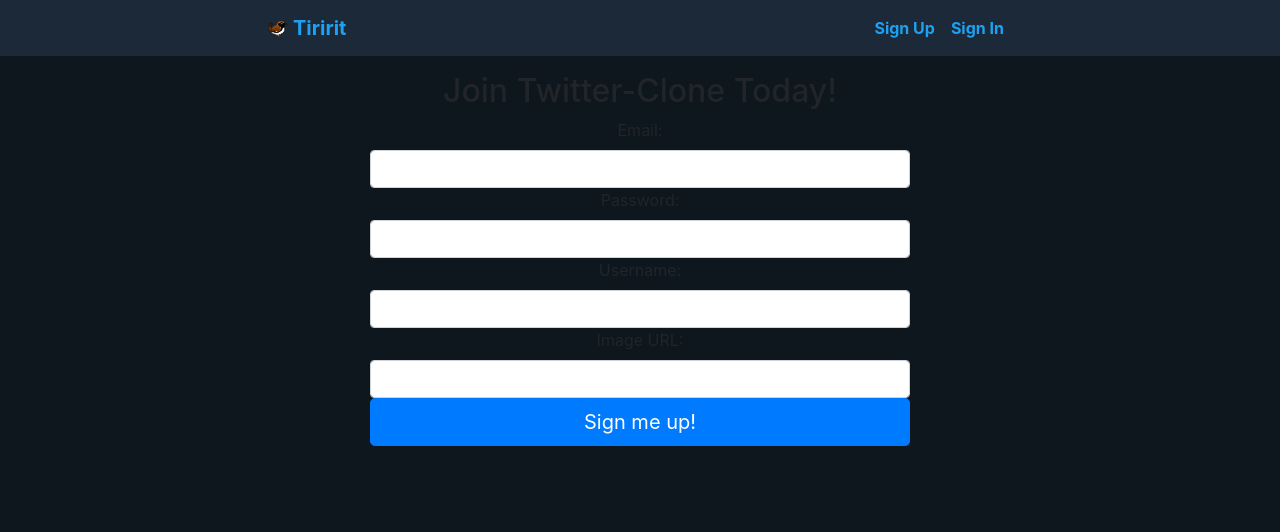
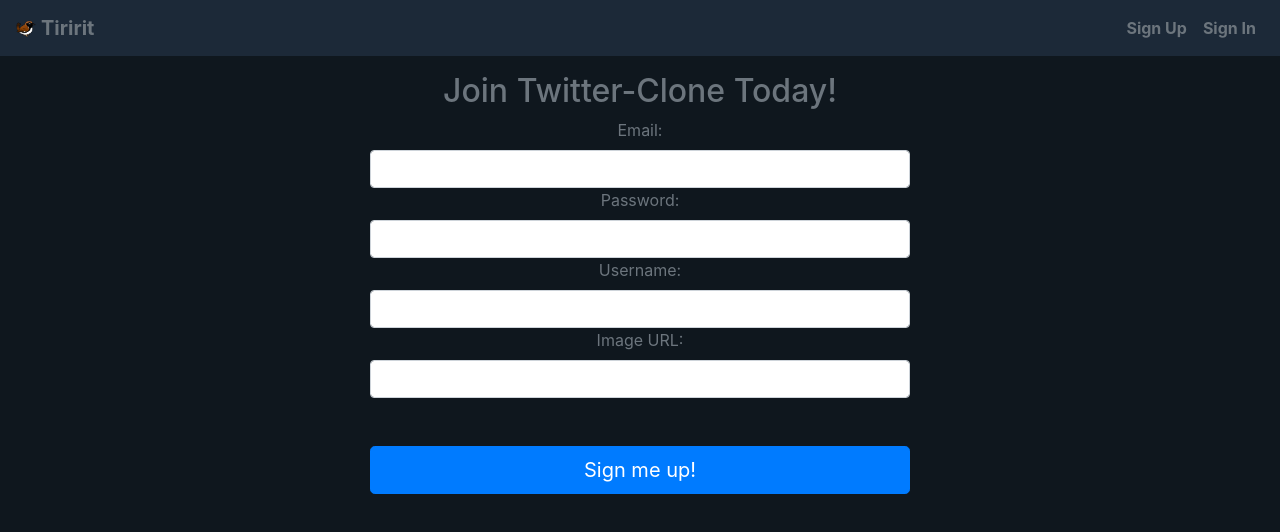
Before and after one commit to zenakent/Tiririt-client, a React (Create React App) app: page /signup in a window 1280 px wide. Shown: the top 532 px of the page. Built offline with nearby package versions, Linux system fonts and the light colour scheme.

Commit message:
made useraside card flexible

```diff
--- a/src/components/AuthForm.js
+++ b/src/components/AuthForm.js
@@ -94,7 +94,7 @@ class AuthForm extends Component {
                 </div>
               )}
               <button
-                className="btn btn-primary btn-block btn-lg"
+                className="btn btn-primary btn-block btn-lg mt-5"
                 type="submit"
               >
                 {buttonText}
--- a/src/components/Homepage.js
+++ b/src/components/Homepage.js
@@ -4,11 +4,12 @@ import MessageTimeline from "./MessageTimeline";
 
 class Homepage extends Component {
   render() {
+    console.log(this.props);
     if (!this.props.currentUser.isAuthenticated) {
       return (
         <div className="home-hero">
           <h1>What's Happening</h1>
-          <h4>New to Twitter-Clone?</h4>
+          <h4>New to Tiririt?</h4>
           <Link to="/signup" className="btn btn-primary">
             Sign up here
           </Link>
--- a/src/components/UserAside.js
+++ b/src/components/UserAside.js
@@ -1,4 +1,5 @@
 import React, { Component } from "react";
+import { Link } from "react-router-dom";
 import DefaultProfileImg from "../images/default-profile-image.jpg";
 import "../css/UserAside.css";
 
@@ -20,12 +21,26 @@ class UserAside extends Component {
       <aside className="col-sm-4 col-4 UserAside">
         <div className="card">
           <div className="card-body">
-            <img
-              src={this.props.profileImageUrl || DefaultProfileImg}
-              alt={this.props.username}
-              className="img-thumbnail rounded-circle"
-            />
-            <h4 className="d-inline ml-1">{this.props.username}</h4>
+            <div className="row">
+              <div className="col-4 col-sm-4 col-md-4">
+                <img
+                  src={this.props.profileImageUrl || DefaultProfileImg}
+                  alt={this.props.username}
+                  className="img-thumbnail rounded-circle"
+                />
+              </div>
+              <div className="col-4 col-sm-4 col-md-4">
+                <div className="row">
+                  <h4 className="ml-1">{this.props.username}</h4>
+                </div>
+                <div className="row">
+                  <Link to="/">@{this.props.username} &nbsp;</Link>
+                </div>
+              </div>
+            </div>
+            <div className="row">
+              <div className="container">aldjfghadjklg</div>
+            </div>
           </div>
         </div>
       </aside>
--- a/src/containers/MessageList.js
+++ b/src/containers/MessageList.js
@@ -18,6 +18,7 @@ class MessageList extends Component {
 
   render() {
     const { messages, removeMessage } = this.props;
+    console.log(messages);
     let messageList = messages.map(m => (
       <MessageItem
         test={m}
--- a/src/css/Navbar.css
+++ b/src/css/Navbar.css
@@ -1,17 +1,16 @@
 .navbar {
   margin-bottom: 1rem;
-  color: gray;
+
   background-color: #1c2938;
 }
 
 .navbar .container-fluid {
   /* display: inline; */
-  justify-content: space-around;
 }
 
 .navbar a {
   font-weight: bold;
-  color: #1ea1f2;
+  color: #6c757d;
 }
 
 .navbar a:hover {
--- a/src/css/UserAside.css
+++ b/src/css/UserAside.css
@@ -1,12 +1,18 @@
+.UserAside {
+  box-sizing: border-box;
+}
+
 .UserAside .img-thumbnail {
   height: 72px;
   width: 72px;
   border: 2px solid #15202b;
   /* border-radius: 50%; */
   padding: 0;
+  z-index: -100;
 }
 
 .UserAside .card {
+  border: 1px solid white;
   color: white;
   background-color: #15202b;
 }
--- a/src/index.css
+++ b/src/index.css
@@ -1,5 +1,6 @@
 body {
   background-color: #0f171e;
+  color: #6c757d;
 }
 
 /* Nav */
```
